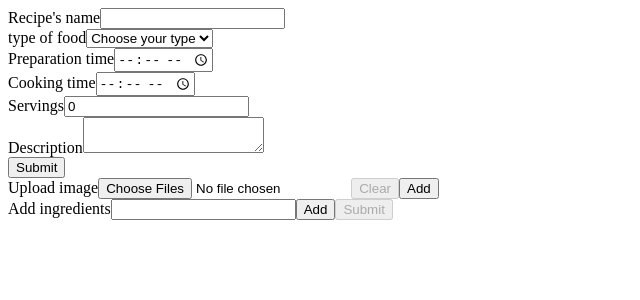
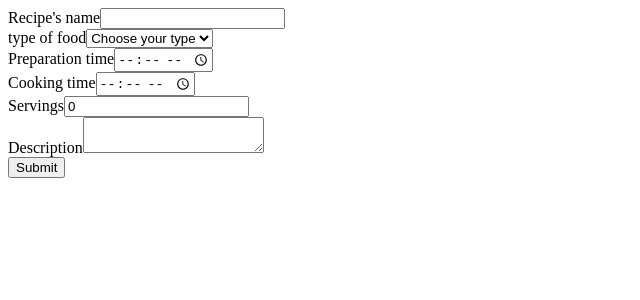
Before and after one commit to maxisusi/foodtree, a Next.js app: page /create-recipe in a window 1280 px wide. Shown: the top 300 px of the page, without its empty margins (0-640 px from the left). Built offline with nearby package versions, Linux system fonts and the light colour scheme.

Commit message:
Carousel almost implemented, need to fix the console.warn issue on jest then add a back button and if we go back, we retrive previous datas

```diff
--- a/components/create-recipe-components/recipeForm.tsx
+++ b/components/create-recipe-components/recipeForm.tsx
@@ -28,7 +28,7 @@ const validationForm = Yup.object().shape({
     .required("description is required"),
 });
 
-const RecipeForm: React.FC = () => {
+const RecipeForm = ({ count }) => {
   const initialValues: RecipeValues = {
     recipeName: "",
     typeFood: "",
@@ -44,6 +44,7 @@ const RecipeForm: React.FC = () => {
         initialValues={initialValues}
         onSubmit={(values) => {
           window.sessionStorage.setItem("recipe", JSON.stringify(values));
+          count(1);
         }}
         validationSchema={validationForm}>
         <Form>
@@ -79,7 +80,7 @@ const RecipeForm: React.FC = () => {
           {/* Description */}
           <TextInput id="description" title="Description" as="textarea" />
 
-          <button>Submit</button>
+          <button data-testid="recipe-form-submit">Submit</button>
         </Form>
       </Formik>
     </div>
--- a/components/create-recipe-components/uploadImages.tsx
+++ b/components/create-recipe-components/uploadImages.tsx
@@ -1,5 +1,5 @@
 import { Formik, Form, ErrorMessage } from "formik";
-import { useRef, useState } from "react";
+import { useRef } from "react";
 import {} from "react";
 import * as Yup from "yup";
 
@@ -7,10 +7,9 @@ const validationForm = Yup.object().shape({
   images: Yup.array().min(1, "An image is required").nullable(),
 });
 
-const UploadImages = () => {
+const UploadImages = ({ count }) => {
   const fileInput = useRef(null);
-  const disabledButton = useRef(null);
-  const [clearButton, setClearButton] = useState(false);
+
   const storeImageLocal = ({ values }): void => {
     // Reformat the values to be able to store it locally
     const myArray = [];
@@ -45,7 +44,10 @@ const UploadImages = () => {
       initialValues={{
         images: [],
       }}
-      onSubmit={(values) => storeImageLocal({ values })}>
+      onSubmit={(values) => {
+        storeImageLocal({ values });
+        count(2);
+      }}>
       {(props) => (
         <Form>
           <label htmlFor="images">Upload image</label>
--- a/package.json
+++ b/package.json
@@ -22,7 +22,7 @@
     "@testing-library/user-event": "^13.5.0",
     "@types/react": "^17.0.34",
     "babel-jest": "^27.3.1",
-    "eslint": "8.1.0",
+    "eslint": "<8.0.0",
     "eslint-config-next": "12.0.2",
     "eslint-config-prettier": "^8.3.0",
     "identity-obj-proxy": "^3.0.0",
--- a/pages/create-recipe.tsx
+++ b/pages/create-recipe.tsx
@@ -2,14 +2,17 @@ import RecipeForm from "../components/create-recipe-components/recipeForm";
 import UploadImages from "../components/create-recipe-components/uploadImages";
 import IngredientForm from "../components/create-recipe-components/ingredientForm";
 
+import { useState } from "react";
+
 const CreateRecipe = () => {
-  return (
-    <div>
-      <RecipeForm />
-      <UploadImages />
-      <IngredientForm />
-    </div>
-  );
+  const [counter, setCounter] = useState(0);
+  const [components, setComponents] = useState([
+    <RecipeForm count={setCounter} key={0} />,
+    <UploadImages count={setCounter} key={1} />,
+    <IngredientForm key={2} />,
+  ]);
+
+  return <div>{components.filter((elem) => elem.key == counter)}</div>;
 };
 
 export default CreateRecipe;
```
Also changed, not shown: 2 other files (tests, documents, lock files or other folders).
